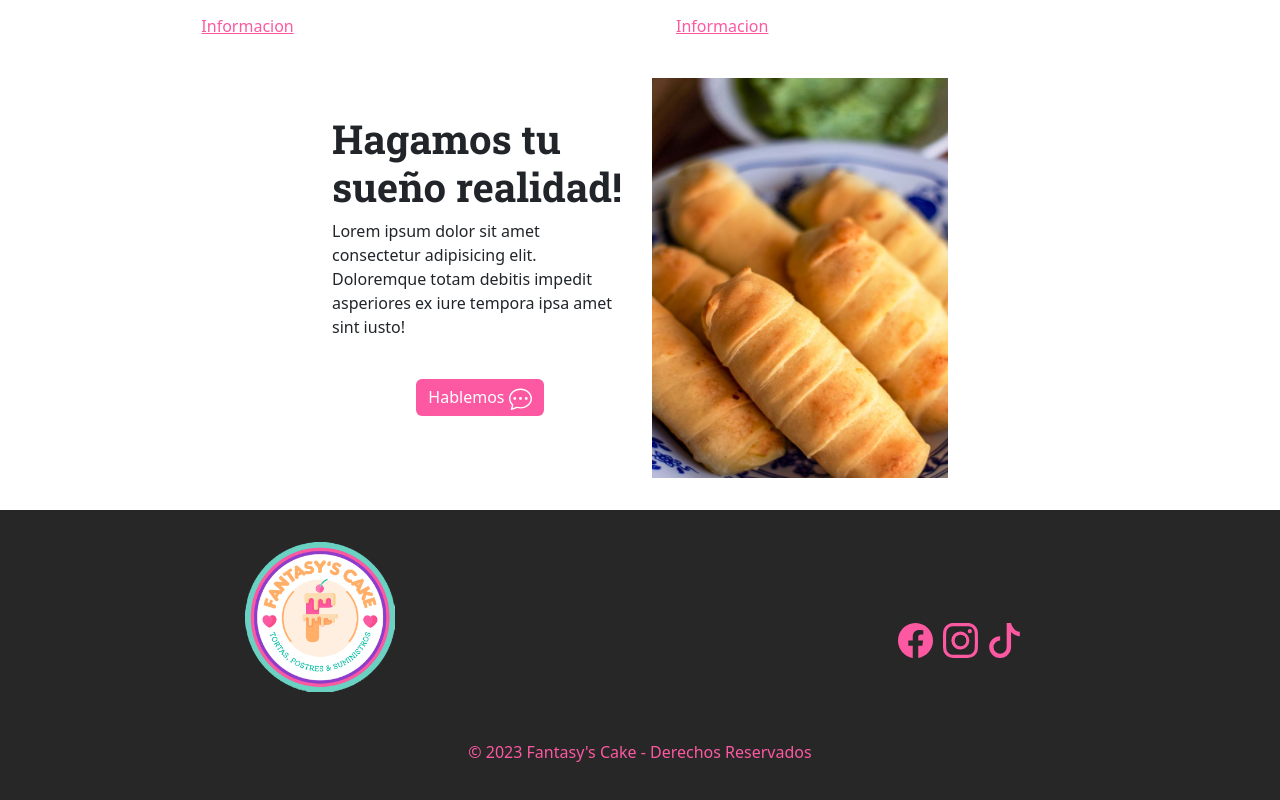
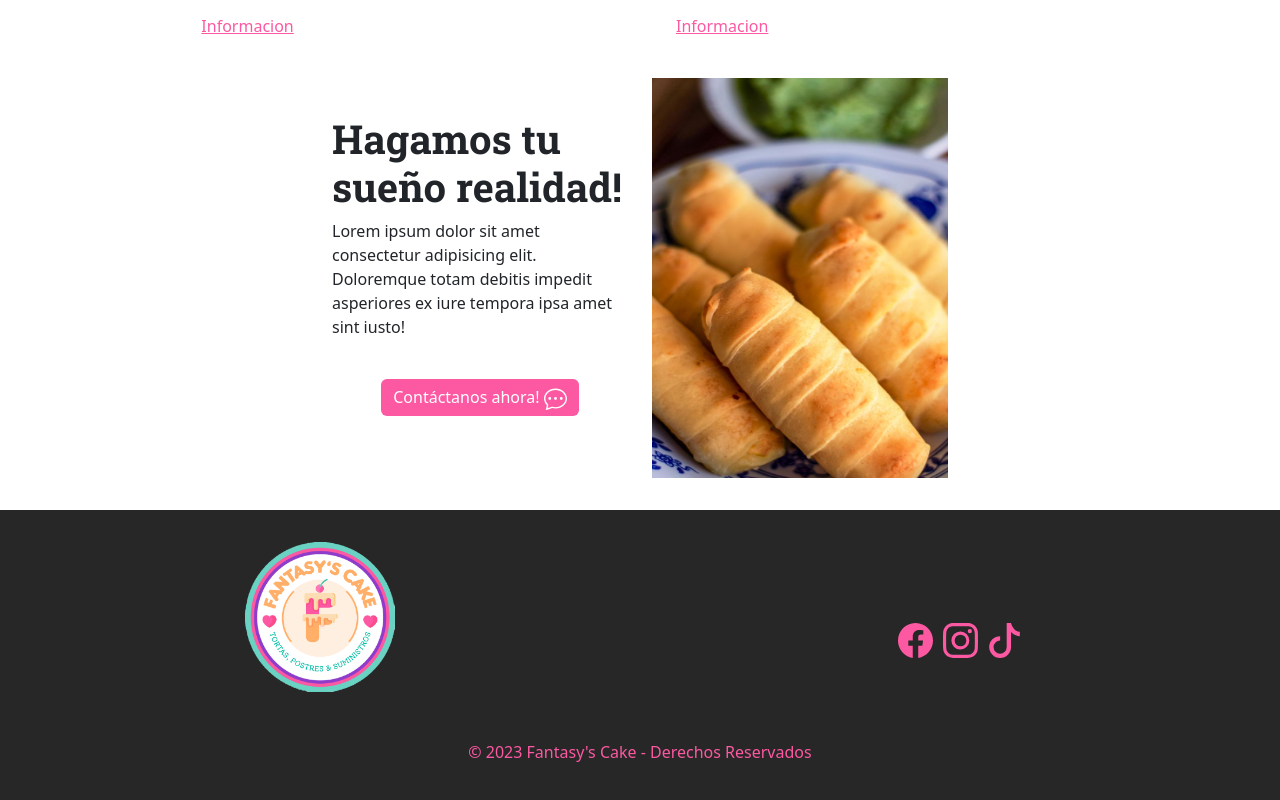
Before and after one commit to Ernestol2/esther-web, a React (Vite) app: page / in a window 1280 px wide. Shown: the part 2842-3642 px from the top of the page. Built offline with nearby package versions, Linux system fonts and the light colour scheme.

Commit message:
fixing whatsapp link

```diff
--- a/components/Invitacion.jsx
+++ b/components/Invitacion.jsx
@@ -11,11 +11,12 @@
                     <h2>Hagamos tu sueño realidad!</h2>
                     <p>Lorem ipsum dolor sit amet consectetur adipisicing elit. Doloremque totam debitis impedit asperiores ex iure tempora ipsa amet sint iusto!</p>
                 </div>
-                <Button className="m-4">
-                    <a href="https://wa.me/+584248867357" target="_blank" rel="noopener noreferrer"></a>
-                    Hablemos{' '}
-                    <BsChatDots size={23}/>
-                </Button>
+                    <a href="https://wa.me/+584248867357" target="_blank" rel="noopener noreferrer">
+                        <Button className="m-4">
+                            Contáctanos ahora!{' '}
+                            <BsChatDots size={23} />
+                        </Button>
+                    </a>
             </Col>
             <Col xs={12} sm={5} lg={3}>
                 <div>
```
